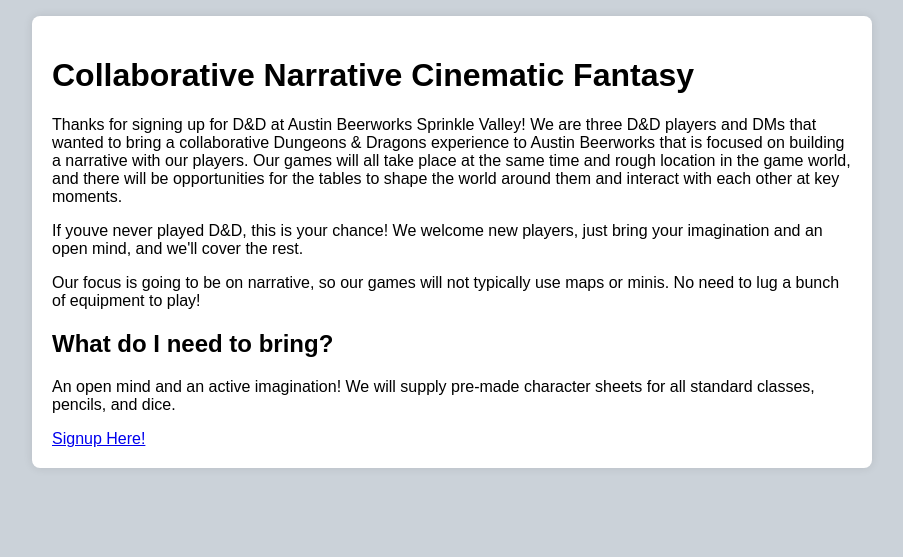
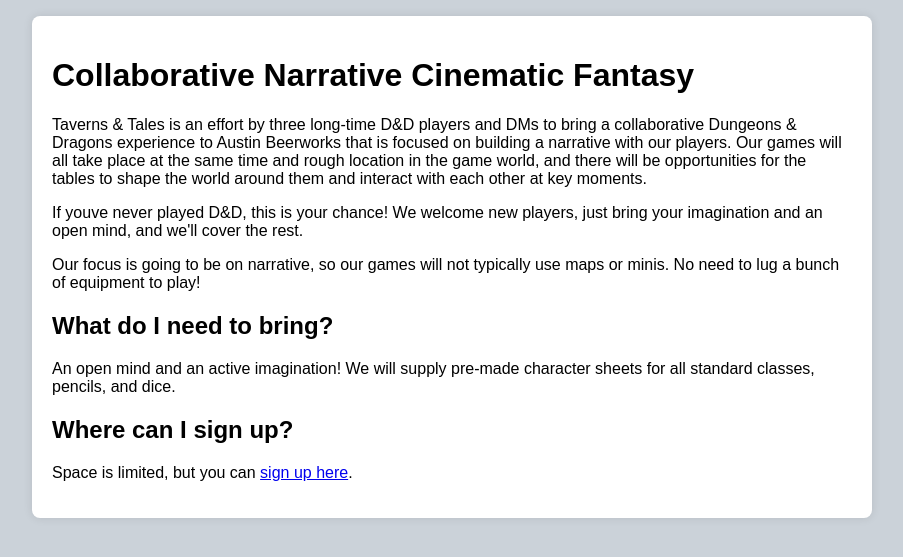
Before and after one commit to pragma-turner/tavernsandtales, a Jekyll site: the page built from index.html, in a window 1280 px wide, cut to the strip 304-861 px from the top of the page. Shown: the whole strip, without its empty margins (188-1091 px from the left). Built offline with Jekyll 4.4.1, drawn with Linux system fonts in a browser that asks for light colours.

Commit message:
Better wording.

```diff
--- a/index.html
+++ b/index.html
@@ -17,7 +17,7 @@
     <h1>Collaborative Narrative Cinematic Fantasy</h1>
 
     <p>
-      Thanks for signing up for D&D at Austin Beerworks Sprinkle Valley! We are three D&D players and DMs that wanted to bring a collaborative Dungeons & Dragons experience to Austin Beerworks that is focused on building a narrative with our players. Our games will all take place at the same time and rough location in the game world, and there will be opportunities for the tables to shape the world around them and interact with each other at key moments.
+      Taverns & Tales is an effort by three long-time D&D players and DMs to bring a collaborative Dungeons & Dragons experience to Austin Beerworks that is focused on building a narrative with our players. Our games will all take place at the same time and rough location in the game world, and there will be opportunities for the tables to shape the world around them and interact with each other at key moments.
     </p>
 
     <p>
@@ -31,7 +31,8 @@
     <h2>What do I need to bring?</h2>
     <p>An open mind and an active imagination! We will supply pre-made character sheets for all standard classes, pencils, and dice.</p>
 
-    <a href="https://forms.gle/tKuJs1aBcjpB4HLZ8">Signup Here!</a>
+    <h2>Where can I sign up?</h2>
+    <p>Space is limited, but you can <a href="https://forms.gle/tKuJs1aBcjpB4HLZ8">sign up here</a>.
   </div>
 </body>
 </html>
```
